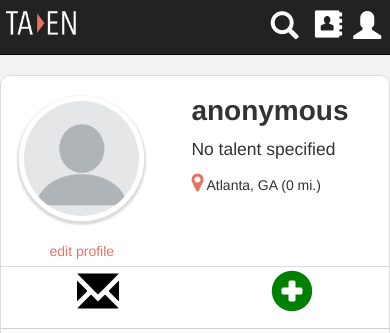
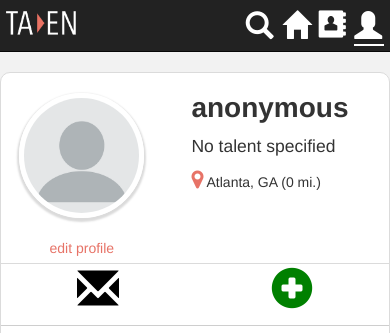
Before and after one commit to dpattison3/TAEN, a Django app: page /profile/ in a window 390 px wide. Shown: the top 333 px of the page. Run offline with Django 3.2, Linux system fonts and the light colour scheme; the visitor is signed in with stand-in values (Sample User, id 1); data comes from the database, SQL or seed files in the repository; data that the repository does not hold is empty; some libraries are stand-ins or nearby versions.

Commit message:
updated styling of navigation icons

```diff
--- a/static/css/main.css
+++ b/static/css/main.css
@@ -11,12 +11,16 @@ a{
 }
 
 .nav-icons{
-    font-size: 2em;
+    font-size: 28px;
+    height: 37px;
     color: #fff;
+    margin: 0px;
     padding: 0px;
-    margin: 0px;
+    padding-right: 2px;
+    margin-left: 2px;
     text-decoration: none;
     background-color: transparent;
+    display: block;
 }
 
 .nav-icons:hover{
--- a/static/css/search.css
+++ b/static/css/search.css
@@ -9,31 +9,32 @@
     padding-left: 3px;
     border-top-right-radius: 1px;
     border-bottom-right-radius: 1px;
-    border-bottom-left-radius: 1px;
-    border-top-left-radius: 1px;
+    border-bottom-left-radius: 0px;
+    border-top-left-radius: 0px;
     border-style: none;
     float: right;
     margin: 0px;
-    margin-left: -12px;
     margin-bottom: -9px;
+    margin-right: -2px !important;
 }
 
 .search-icon{
     color: inherit;
     padding: 0px;
     font-size: 2em;
+    margin-right: 2px;
 }
 
 .search-text{
     height: 37px;
     padding: 0em;
-    margin-right: -.5em;
-    margin-left: 0px;
+    margin-right: -4px;
+    margin-left: -200px;
     margin-top: 0px;
     margin-bottom: -10px;
     border-style: none;
     outline-style: none;
-    text-indent: 1em;
+    text-indent: .5em;
     line-height: 20px;
     border-top-right-radius: 0px;
     border-bottom-right-radius: 0px;
@@ -41,7 +42,7 @@
     border-top-left-radius: 1px;
     float: right;
     font-size: 1.2em;
-    max-width: 0em;
+    width: 0px;
     transition: all .3s ease .2s;
     color: #535353;
     font-weight: 400;
--- a/static/js/searchAndProfile.js
+++ b/static/js/searchAndProfile.js
@@ -14,6 +14,14 @@ var searchIcon;
 var isSearchOpen;
 
 function start() {
+    if (window.innerWidth <= 768) {
+        searchTextWidth = "125";
+    } else if (window.innerWidth <= 992) {
+        searchTextWidth = "150";
+    } else {
+        searchTextWidth = "200";
+    }
+
     profile();
     search();
 }
@@ -50,6 +58,13 @@ function search() {
     searchIcon = document.getElementById("searchIcon");
     isSearchOpen = false;
 
+    // check if there is an existing search request and populate the text field
+    var url = window.location.href;
+    var searchIndex = url.indexOf("search=");
+    if (searchIndex != -1) {
+        openSearchInput();
+    }
+
     document.onclick = function(obj) {
         if (searchButtonLabel.contains(obj.target) && isSearchOpen) {
             document.getElementById("searchForm").submit();
@@ -63,7 +78,7 @@ function search() {
     searchButtonLabel.onmouseover = function() {
         searchIcon.style.transition = "0s";
         if (isSearchOpen) {
-            searchIcon.style.color = "#5a5a5a";
+            searchIcon.style.backgroundColor = "#bdbdbd";
         } else {
             searchIcon.style.color = "#818181";
         }
@@ -71,7 +86,7 @@ function search() {
 
     searchButtonLabel.onmouseleave = function() {
         if (isSearchOpen) {
-            searchIcon.style.color = "#818181";
+            searchIcon.style.backgroundColor = "#cecece";
         } else {
             searchIcon.style.color = "#fff";
         }
@@ -87,23 +102,23 @@ function search() {
 }
 
 function openSearchInput() {
-    searchText.style.maxWidth = "15em";
+    $("#searchText").width(searchTextWidth);
     searchText.style.paddingTop = ".1em";
     searchText.style.paddingBottom = ".1em";
-    searchText.style.paddingRight = ".9em";
-    searchText.style.marginLeft = "-15em";
-    searchText.focus();
+    searchText.style.paddingRight = ".35em";
+    searchText.select();
 
     searchIcon.style.transition = "background-color .2s ease 0s, color .2s ease 0s";
-    searchIcon.style.backgroundColor = "#fff";
-    searchIcon.style.color = "#818181";
+    searchIcon.style.backgroundColor = "#cecece";
+    searchIcon.style.color = "#5a5a5a";
 
     isSearchOpen = true;
 }
 
 function closeSearchInput() {
-    searchText.style.maxWidth = "0em";
-    searchText.style.padding = "0em";
+    $("#searchText").width("0");
+    searchText.style.width = "0px";
+    searchText.style.padding = "0px";
 
     searchIcon.style.transition = "background-color .2s ease .5s, color .2s ease .5s";
     searchIcon.style.paddingLeft = ".125em";
--- a/templates/base.html
+++ b/templates/base.html
@@ -36,20 +36,29 @@
                         <div class="nav navbar-header pull-right" style="padding-top: .3em;">
                             <label>
                                 <form id="searchForm" action="/home">
-                                    <input type="text" name="search" placeholder="search" id="searchText" class="search-text" {% if request.GET.search %}value="{{ request.GET.search }}"{% endif %} />
+                                    <input type="text" name="search" placeholder="search" id="searchText" class="search-text"
+                                    {% if request.GET.search %}value="{{ request.GET.search }}"{% endif %} />
                                 </form>
                             </label>
                             <label id="searchButtonLabel" title="search for someone">
-                                <span id="searchIcon" class="glyphicon glyphicon-search search-button" style="margin-right: .25em;"></span>
+                                <span id="searchIcon" class="glyphicon glyphicon-search search-button"></span>
+                            </label>
+                            <label title="view the directory">
+                                <a href="{% url 'home' %}" role="button" class="nav-icons"
+                                {% ifequal request.path '/home/' %}style="border-bottom: 2px solid #fff;" {% endifequal %}>
+                                    <span class="glyphicon glyphicon-home"></span>
+                                </a>
                             </label>
                             <label title="view your contacts">
-                                <a href="{% url 'contacts' %}" role="button" class="nav-icons">
-                                    <span class="foundicon-address-book" style="margin-right: .25em;"></span>
+                                <a href="{% url 'contacts' %}" role="button" class="nav-icons"
+                                {% ifequal request.path '/contacts/' %}style="border-bottom: 2px solid #fff; height: 41px;" {% endifequal %}>
+                                    <span class="foundicon-address-book"></span>
                                 </a>
                             </label>
                             <label title="view your profile">
-                                <a href="{% url 'profile_self' %}" role="button" class="nav-icons">
-                                    <span class="glyphicon glyphicon-user" style="margin-right: .1em;"></span>
+                                <a href="{% url 'profile_self' %}" role="button" class="nav-icons"
+                                {% ifequal request.path '/profile/' %}style="border-bottom: 2px solid #fff;" {% endifequal %}>
+                                    <span class="glyphicon glyphicon-user"></span>
                                 </a>
                             </label>
                         </div>
```
Also changed, not shown: static/js/home.js (+14 -6 lines), static/js/searchAndEditProfile.js (+24 -9 lines).
